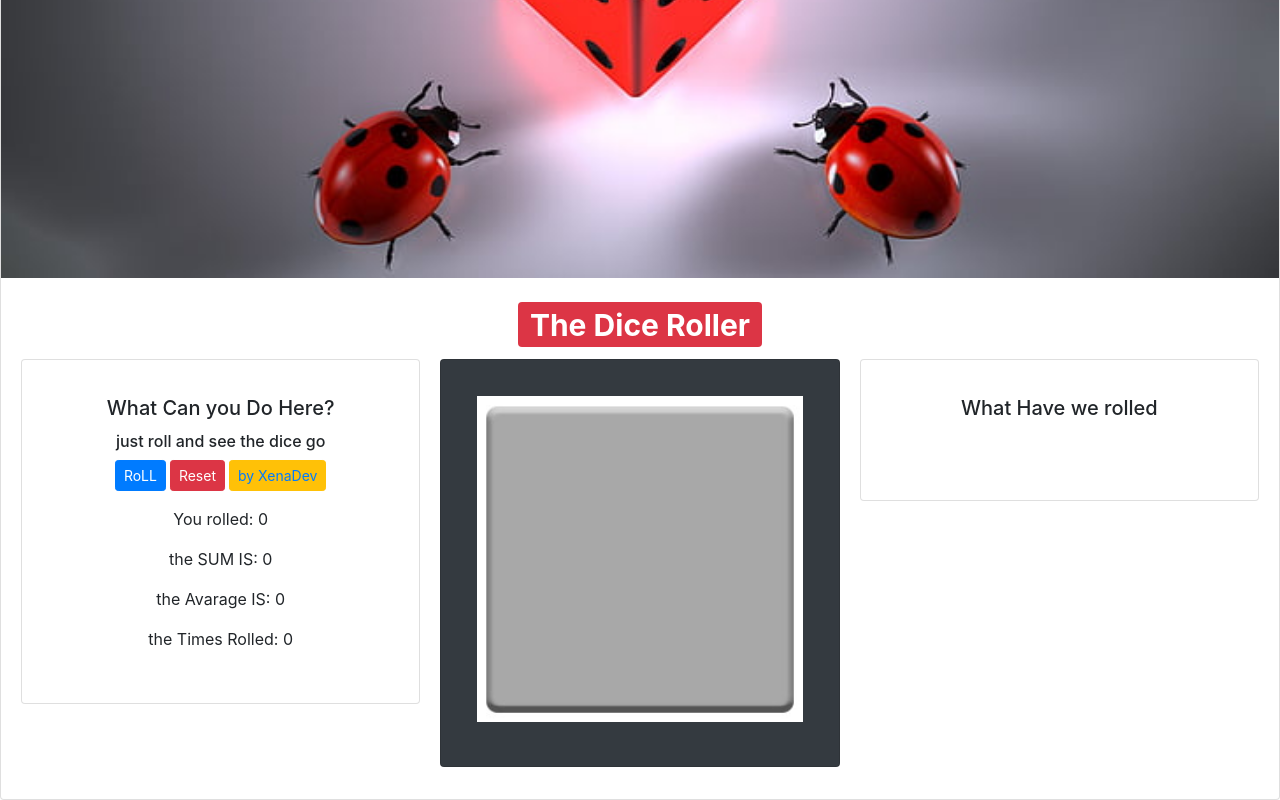
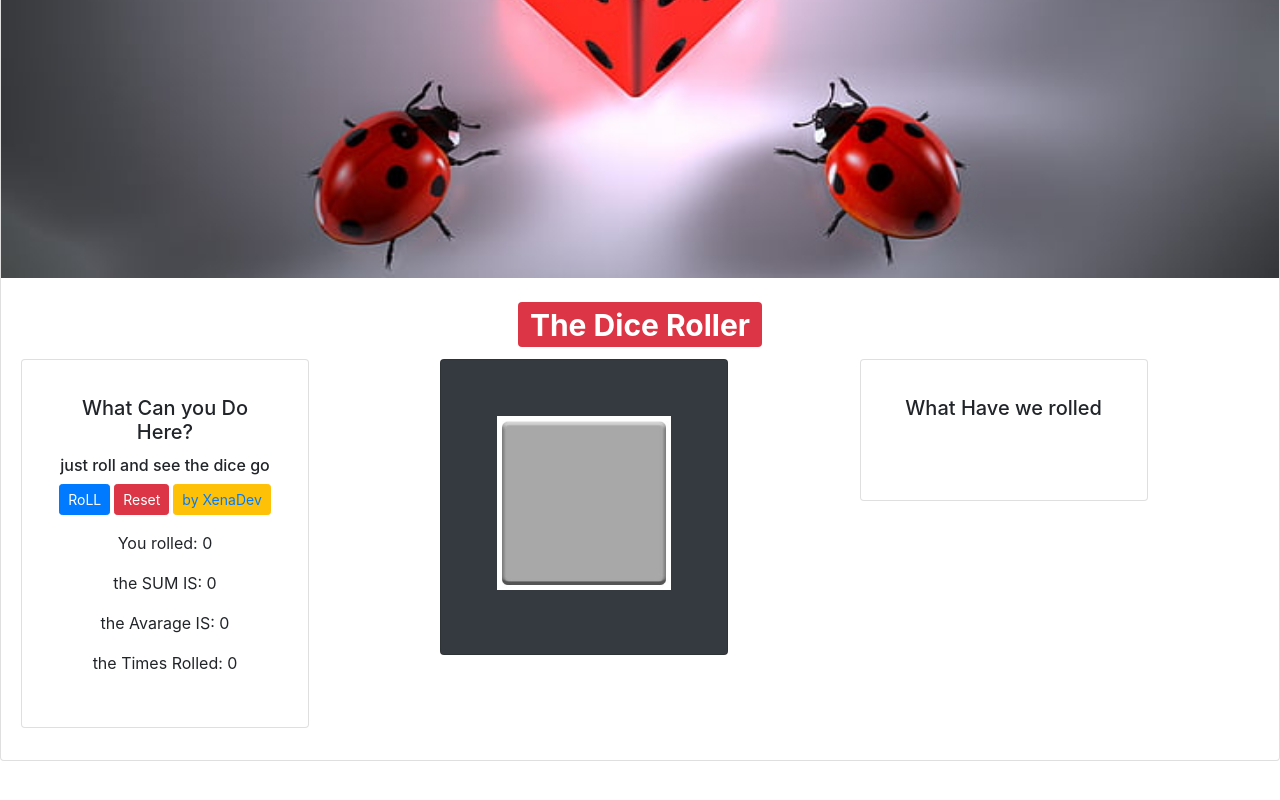
Before and after one commit to TakeNotes898/88NOTES88, a React (Create React App) app in the folder 03 React/dice-roller/: page / in a window 1280 px wide. Shown: the part 392-1192 px from the top of the page. After the commit the page ends 1153 px from the top, so only its background shows below. Built offline with nearby package versions, Linux system fonts and the light colour scheme.

Commit message:
the alignment of the cards

```diff
--- a/03 React/dice-roller/src/App.css
+++ b/03 React/dice-roller/src/App.css
@@ -4,7 +4,6 @@ h1 {
 
 .theBody {
   text-align: center;
-
 }
 
 
--- a/03 React/dice-roller/src/App.js
+++ b/03 React/dice-roller/src/App.js
@@ -25,7 +25,7 @@ class App extends Component{
 
 
               <CardColumns>
-                  <p><Dice/></p>
+                  <Dice/>
               </CardColumns>
 
 
--- a/03 React/dice-roller/src/components/Dice.js
+++ b/03 React/dice-roller/src/components/Dice.js
@@ -63,7 +63,7 @@ reset = () => {
     return(
       <React.Fragment>
 
-          <Card className="text-center p-3">
+          <Card className="text-center p-3" style={{ width: '18rem' }}>
             <Card.Body>
               <Card.Title>
               <h5>What Can you Do Here?</h5>
@@ -91,15 +91,17 @@ reset = () => {
           </Card>
 
 
-          <Card bg="dark" text="white" className="text-center p-3">
+          <Card bg="dark" text="white" className="text-center p-3" style={{ width: '18rem' }}>
+          <Card.Body>
             <blockquote className="blockquote mb-0 card-body">
               <h1>{ this.props.numberRolled }
               <img width='100%' src = { this.diceImg(this.state.numberHolder) }/></h1>
             </blockquote>
+            </Card.Body>
           </Card>
 
 
-          <Card className="text-center p-3">
+          <Card className="text-center p-3" style={{ width: '18rem' }}>
             <Card.Body>
               <Card.Title>What Have we rolled</Card.Title>
               <Card.Text className="orderedList">
```
